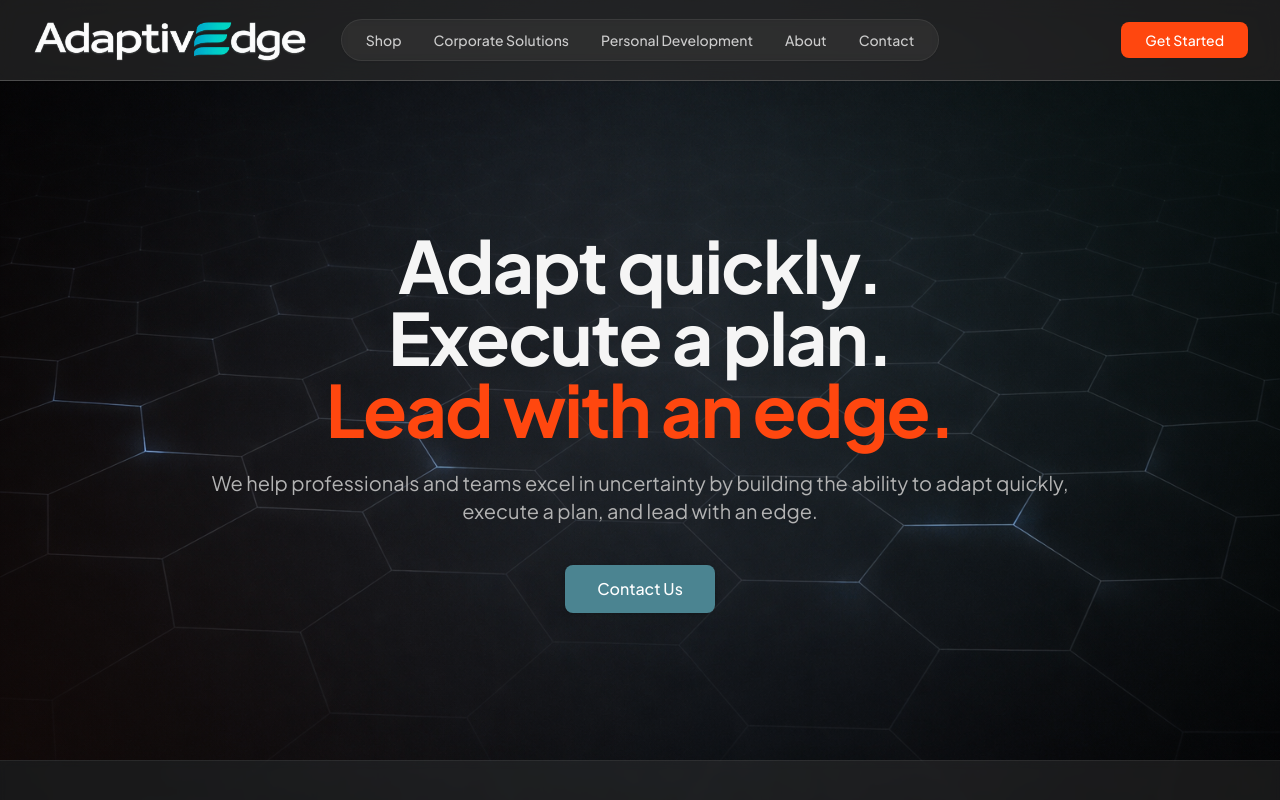
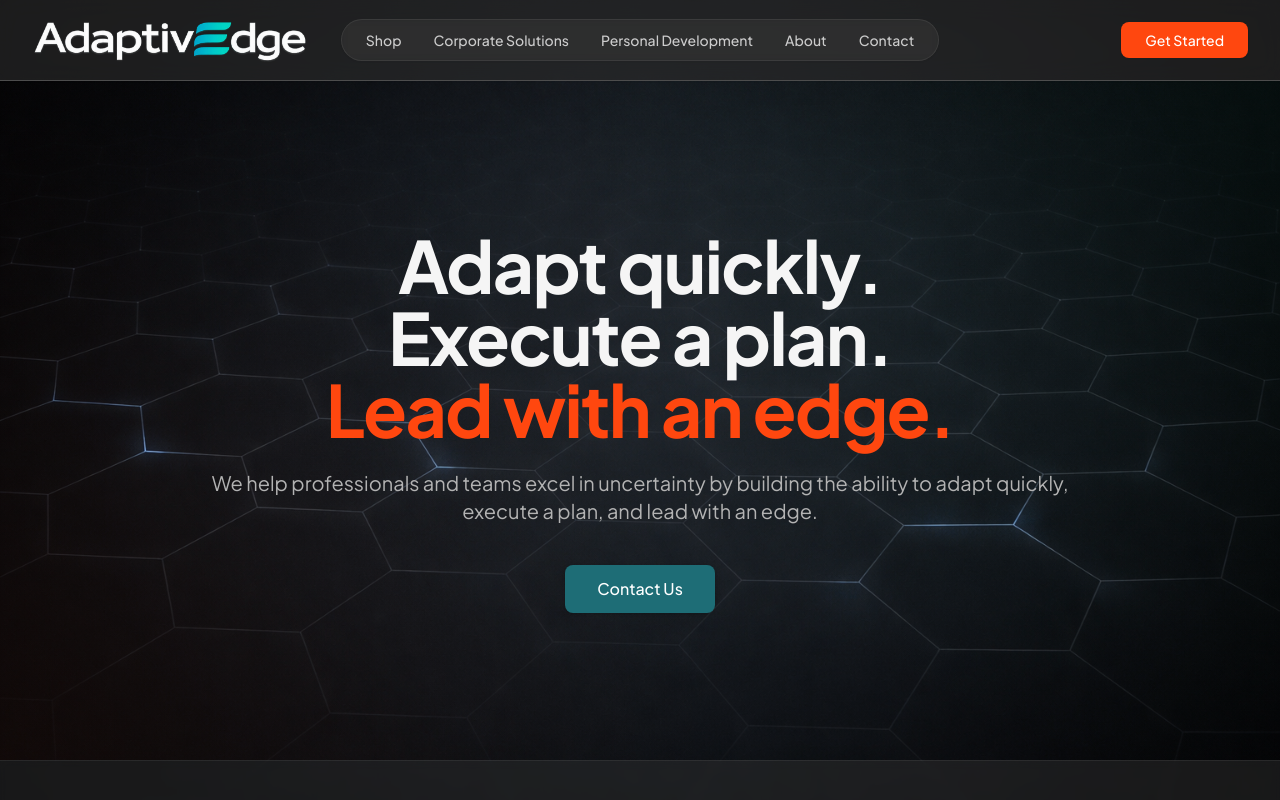
Before and after one commit to erikscomputers/adaptiveEDGE-site, a React (Vite) app: page / in a window 1280 px wide. Shown: the top 800 px of the page. Built offline with nearby package versions, Linux system fonts and the light colour scheme; the HTML template or start-up script is replaced by a standard one.

Commit message:
update to color

```diff
--- a/src/index.css
+++ b/src/index.css
@@ -13,7 +13,7 @@
     --accent: 14 100% 53%;
     --accent-foreground: 0 0% 100%;
 
---secondary: 191 32% 43%;
+--secondary: 186 60% 29%;
 --secondary-foreground: 0 0% 100%;
 
     --background: 46 0% 18%;
```
